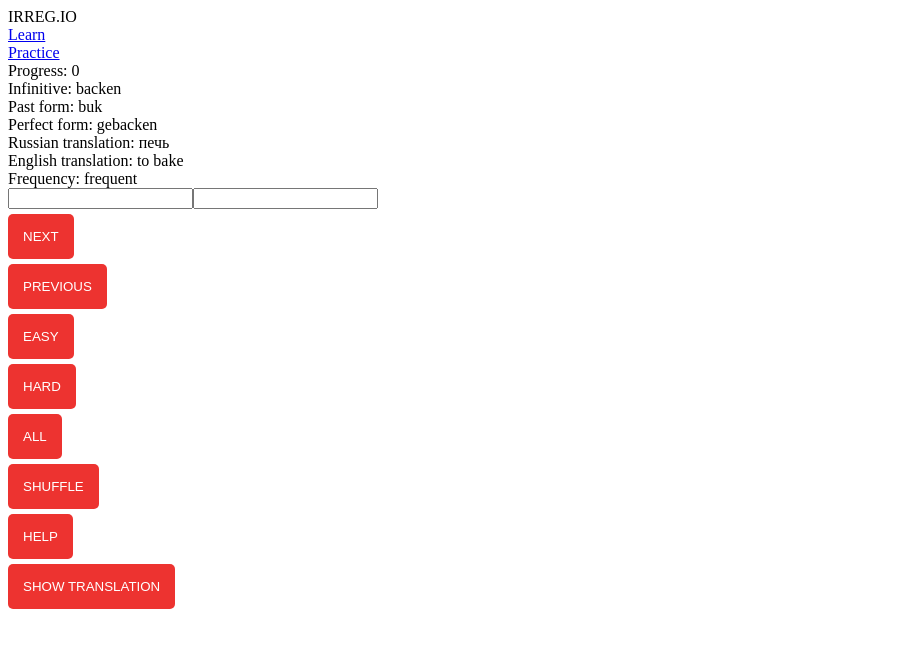
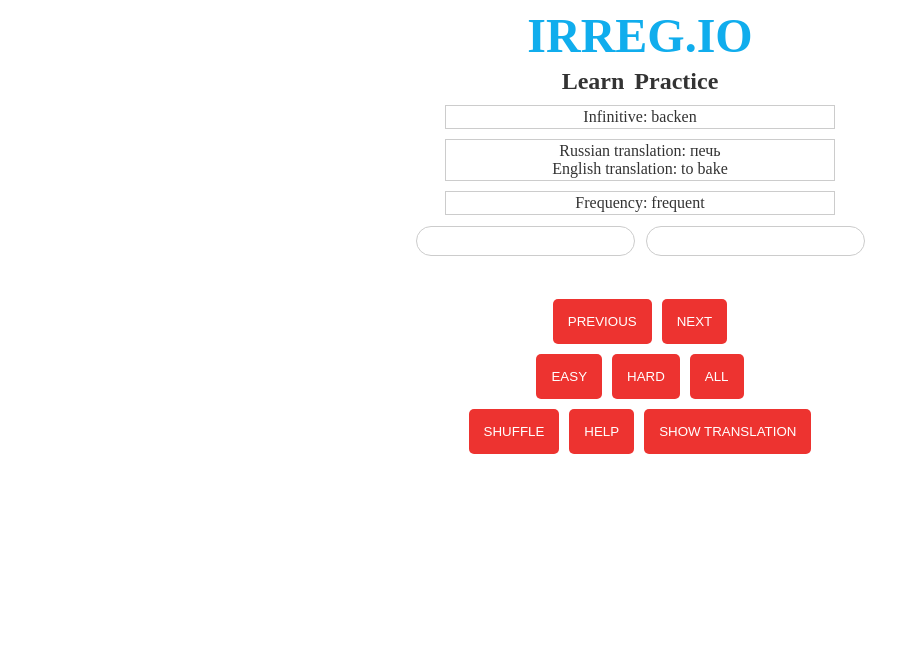
Before and after one commit to d-ivashchuk/irregio-react, a React (Create React App) app: page /practice in a window 1280 px wide. Shown: the top 648 px of the page, without its empty margins (0-920 px from the left). Built offline with nearby package versions, Linux system fonts and the light colour scheme.

Commit message:
add basic styled-component styles for testing purposes

```diff
--- a/src/components/Controls/Controls.tsx
+++ b/src/components/Controls/Controls.tsx
@@ -1,16 +1,26 @@
 import * as React from "react";
 import { RouteComponentProps } from "react-router";
 import { withRouter } from "react-router-dom";
+
+import styled from "../../theme/styled-components";
 
 import Button from "../../ui/button/button";
 
 type IProps = RouteComponentProps & {
   handleButton: (type: string) => void;
-  handleShuffle: any;
-  handleFilter: any;
-  handleHelp: any;
-  toggleTranslation: any;
+  handleShuffle: () => void;
+  handleFilter: (f: string, type?: string) => void;
+  handleHelp: () => void;
+  toggleTranslation: () => void;
 };
+
+const StyledControlGroup = styled.div`
+  display: flex;
+  justify-content: center;
+  button {
+    margin: 5px;
+  }
+`;
 
 class Controls extends React.Component<IProps, {}> {
   public render() {
@@ -25,19 +35,28 @@ class Controls extends React.Component<IProps, {}> {
 
     return (
       <React.Fragment>
+        <StyledControlGroup>
+          <Button clicked={() => handleButton("decr")} label="previous" />
           <Button clicked={() => handleButton("incr")} label="next" />
-        <Button clicked={() => handleButton("decr")} label="previous" />
-        <Button clicked={() => handleFilter("easy", "frequent")} label="Easy" />
+        </StyledControlGroup>
+        <StyledControlGroup>
+          <Button
+            clicked={() => handleFilter("easy", "frequent")}
+            label="Easy"
+          />
           <Button
             clicked={() => handleFilter("hard", "infrequent")}
             label="Hard"
           />
           <Button clicked={() => handleFilter("all")} label="All" />
+        </StyledControlGroup>
+        <StyledControlGroup>
           <Button clicked={handleShuffle()} label="shuffle" />
           {location.pathname === "/practice" ? (
             <Button clicked={handleHelp()} label="help" />
           ) : null}
           <Button clicked={toggleTranslation()} label="Show translation" />
+        </StyledControlGroup>
       </React.Fragment>
     );
   }
--- a/src/components/InputBlock/InputBlock.tsx
+++ b/src/components/InputBlock/InputBlock.tsx
@@ -1,6 +1,6 @@
 import * as React from "react";
 
-// import styled from "../../theme/styled-components";
+import styled from "../../theme/styled-components";
 
 interface IProps {
   currentPastValue: string;
@@ -12,6 +12,20 @@ interface IProps {
   handlePastForm: React.ChangeEventHandler<HTMLInputElement>;
   handlePerfectForm: React.ChangeEventHandler<HTMLInputElement>;
 }
+
+const StyledInputBlock = styled.div`
+  display: flex;
+  justify-content: center;
+  input {
+    margin: 5.5px;
+    padding: 5px;
+    border-radius: 15px;
+    border: 1px solid #ccc;
+    text-align: center;
+    font-size: 2vh;
+    color: #555;
+  }
+`;
 
 class InputBlock extends React.Component<IProps> {
   public refTest: HTMLInputElement;
@@ -29,7 +43,7 @@ class InputBlock extends React.Component<IProps> {
     } = this.props;
 
     return (
-      <React.Fragment>
+      <StyledInputBlock>
         <input
           ref={refOne}
           value={currentPastValue}
@@ -44,7 +58,7 @@ class InputBlock extends React.Component<IProps> {
           type="text"
           placeholder={perfectFormHint ? perfectFormHint : ""}
         />
-      </React.Fragment>
+      </StyledInputBlock>
     );
   }
 }
--- a/src/components/Learn/Learn.tsx
+++ b/src/components/Learn/Learn.tsx
@@ -1,8 +1,8 @@
 import * as React from "react";
-// import styled from "../../theme/styled-components";
+import styled from "../../theme/styled-components";
 
 interface IProps {
-  progress: number;
+  progress?: number;
   infinitive: string;
   pastTense: string;
   presentPerfect: string;
@@ -13,10 +13,23 @@ interface IProps {
   isCompleted: boolean;
 }
 
+const StyledLearn = styled.div`
+  display: flex;
+  max-width: 400px;
+  margin: auto;
+  flex-direction: column;
+  text-align: center;
+  > div {
+    margin: 5px;
+    padding: 2px;
+    border: 1px solid #ccc;
+    color: #333;
+  }
+`;
+
 class Learn extends React.Component<IProps> {
   public render() {
     const {
-      progress,
       infinitive,
       pastTense,
       presentPerfect,
@@ -27,8 +40,7 @@ class Learn extends React.Component<IProps> {
       isCompleted
     } = this.props;
     return (
-      <React.Fragment>
-        <div>Progress: {progress}</div>
+      <StyledLearn>
         <div>Infinitive: {infinitive}</div>
         <div>Past form: {pastTense}</div>
         <div>Perfect form: {presentPerfect}</div>
@@ -39,8 +51,8 @@ class Learn extends React.Component<IProps> {
           </div>
         ) : null}
         <div>Frequency: {frequency}</div>
-        <div>{isCompleted ? <h2>CONGRATS</h2> : null}</div>
-      </React.Fragment>
+        {isCompleted ? <h2>CONGRATS</h2> : null}
+      </StyledLearn>
     );
   }
 }
--- a/src/components/Practice/Practice.tsx
+++ b/src/components/Practice/Practice.tsx
@@ -1,11 +1,11 @@
 import * as React from "react";
-// import styled from "../../theme/styled-components";
+import styled from "../../theme/styled-components";
 
 interface IProps {
-  progress: number;
+  progress?: number;
   infinitive: string;
-  pastTense: string;
-  presentPerfect: string;
+  pastTense?: string;
+  presentPerfect?: string;
   translationRus?: string;
   translationEn?: string;
   frequency: string;
@@ -13,13 +13,24 @@ interface IProps {
   isCompleted: boolean;
 }
 
+const StyledPractice = styled.div`
+  display: flex;
+  max-width: 400px;
+  margin: auto;
+  flex-direction: column;
+  text-align: center;
+  > div {
+    margin: 5px;
+    padding: 2px;
+    border: 1px solid #ccc;
+    color: #333;
+  }
+`;
+
 class Learn extends React.Component<IProps> {
   public render() {
     const {
-      progress,
       infinitive,
-      pastTense,
-      presentPerfect,
       translationRus,
       translationEn,
       frequency,
@@ -27,11 +38,8 @@ class Learn extends React.Component<IProps> {
       isCompleted
     } = this.props;
     return (
-      <React.Fragment>
-        <div>Progress: {progress}</div>
+      <StyledPractice>
         <div>Infinitive: {infinitive}</div>
-        <div>Past form: {pastTense}</div>
-        <div>Perfect form: {presentPerfect}</div>
         {showTranslation ? (
           <div>
             <div>Russian translation: {translationRus}</div>
@@ -39,8 +47,8 @@ class Learn extends React.Component<IProps> {
           </div>
         ) : null}
         <div>Frequency: {frequency}</div>
-        <div>{isCompleted ? <h2>CONGRATS</h2> : null}</div>
-      </React.Fragment>
+        {isCompleted ? <h2>CONGRATS</h2> : null}
+      </StyledPractice>
     );
   }
 }
--- a/src/components/ProgressBar/ProgressBar.tsx
+++ b/src/components/ProgressBar/ProgressBar.tsx
@@ -10,7 +10,7 @@ const StyledProgressBar = styled.div<IProgressProps>`
   height: 3px;
   border-radius: 4px;
   background-color: #bada55;
-  margin: auto;
+  margin: 15px auto 15px auto;
   transition: all 0.3s;
 `;
 
--- a/src/components/Title/Title.tsx
+++ b/src/components/Title/Title.tsx
@@ -1,9 +1,18 @@
 import * as React from "react";
-// import styled from "../../theme/styled-components";
+import styled from "../../theme/styled-components";
+
+const StyledTitle = styled.div`
+  display: flex;
+  justify-content: center;
+  font-weight: bold;
+  font-size: 3rem;
+  margin: auto;
+  color: #10aded;
+`;
 
 class Title extends React.Component<{}> {
   public render() {
-    return <div>IRREG.IO</div>;
+    return <StyledTitle>IRREG.IO</StyledTitle>;
   }
 }
 
--- a/src/containers/App/App.tsx
+++ b/src/containers/App/App.tsx
@@ -1,9 +1,10 @@
 import * as React from "react";
-import { BrowserRouter, Link, Route } from "react-router-dom";
+import { BrowserRouter, Route } from "react-router-dom";
 
 import de from "../data/data";
 
 import ProgressBar from "../../components/ProgressBar/ProgressBar";
+import Navigation from "../../ui/navi/navigation";
 
 import Controls from "../../components/Controls/Controls";
 import InputBlock from "../../components/InputBlock/InputBlock";
@@ -249,9 +250,7 @@ class App extends React.Component<{}, IState> {
       <BrowserRouter>
         <React.Fragment>
           <Title>Irreg.io</Title>
-          <Link to="/learn">Learn</Link>
-          <br />
-          <Link to="/practice">Practice</Link>
+          <Navigation />
           <Route
             path="/learn"
             render={() => {
@@ -260,7 +259,6 @@ class App extends React.Component<{}, IState> {
                   <Learn
                     isCompleted={isCompleted}
                     showTranslation={showTranslation}
-                    progress={progress}
                     frequency={currentVerb.frequency}
                     infinitive={currentVerb.infinitive}
                     pastTense={currentVerb.pastTense}
@@ -290,7 +288,6 @@ class App extends React.Component<{}, IState> {
                   <Practice
                     isCompleted={isCompleted}
                     showTranslation={showTranslation}
-                    progress={progress}
                     frequency={currentVerb.frequency}
                     infinitive={currentVerb.infinitive}
                     pastTense={currentVerb.pastTense}
@@ -308,6 +305,7 @@ class App extends React.Component<{}, IState> {
                     handlePastForm={this.handlePastForm}
                     handlePerfectForm={this.handlePerfectForm}
                   />
+                  <ProgressBar fractionCompleted={fractionCompleted} />
                   <Controls
                     handleButton={(type: string) => this.handleButton(type)}
                     handleShuffle={() => this.handleShuffle}
@@ -321,8 +319,6 @@ class App extends React.Component<{}, IState> {
               );
             }}
           />
-
-          <ProgressBar fractionCompleted={fractionCompleted} />
         </React.Fragment>
       </BrowserRouter>
     );
--- /dev/null
+++ b/src/ui/navi/navigation.tsx
@@ -0,0 +1,27 @@
+import * as React from "react";
+import { Link } from "react-router-dom";
+import styled from "../../theme/styled-components";
+
+const StyledNavi = styled.div`
+  display: flex;
+  justify-content: center;
+  a {
+    text-decoration: none;
+    margin: 5px;
+    font-weight: bold;
+    font-size: 1.5rem;
+    color: #333;
+    &:hover {
+      color: #777;
+    }
+  }
+`;
+
+const Navi: React.StatelessComponent = props => (
+  <StyledNavi>
+    <Link to="/learn">Learn</Link>
+    <Link to="/practice">Practice</Link>
+  </StyledNavi>
+);
+
+export default Navi;
```
Also changed, not shown: 1 other file (tests, documents, lock files or other folders). Lines whose indentation alone changed are shown as unchanged.
